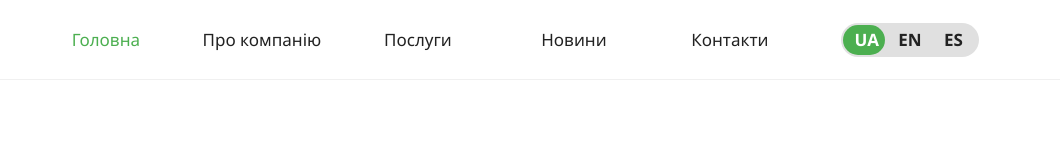
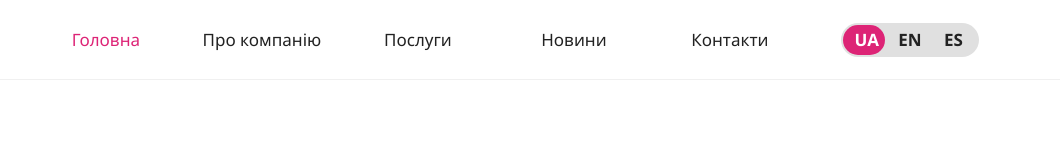
Before and after one commit to Archip18/Corporate-Website-Agro-Company, a website: page docs/index.html in a window 1280 px wide. In both pictures the pointer is over the link "Головна". Shown: the full height of the page, 220-1280 px from the left. Drawn offline with nearby package versions, Linux system fonts and the light colour scheme; files that its build step writes are made by us from their sources.

Commit message:
зміна кольору перекладу і зміна при наведенні на кнопки шапки

```diff
--- a/src/scss/blocks/header-footer.scss
+++ b/src/scss/blocks/header-footer.scss
@@ -59,7 +59,7 @@
 }
 
 .nav-link:hover {
-    color: #4CAF50;
+    color:#DD2476;
 }
 .lang-toggle {
     display: flex;
@@ -97,7 +97,7 @@
     width: 42px;
     height: 30px;
     border-radius: 16px;
-    background: #4CAF50;
+    background: #DD2476;
     transition: left 0.25s cubic-bezier(0.4,0,0.2,1);
     z-index: 1;
 }
```
Also changed, not shown: build/css/main.css, build/img/Колосок.gif (deleted).
